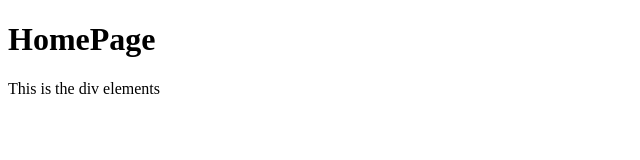
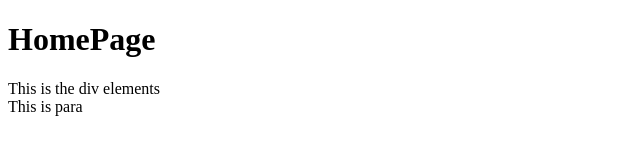
Before and after one commit to Yogesh6301/GIt-Github-Training-22-29August, a plain HTML site: page index.html in a window 1280 px wide. Shown: the full height of the page, 0-640 px from the left. Drawn offline with Linux system fonts and the light colour scheme.

Commit message:
changes made in index

```diff
--- a/index.html
+++ b/index.html
@@ -11,5 +11,6 @@
     <div>
         This is the div elements
     </div>
+    <p1>This is para</p1>
 </body>
 </html>
```
